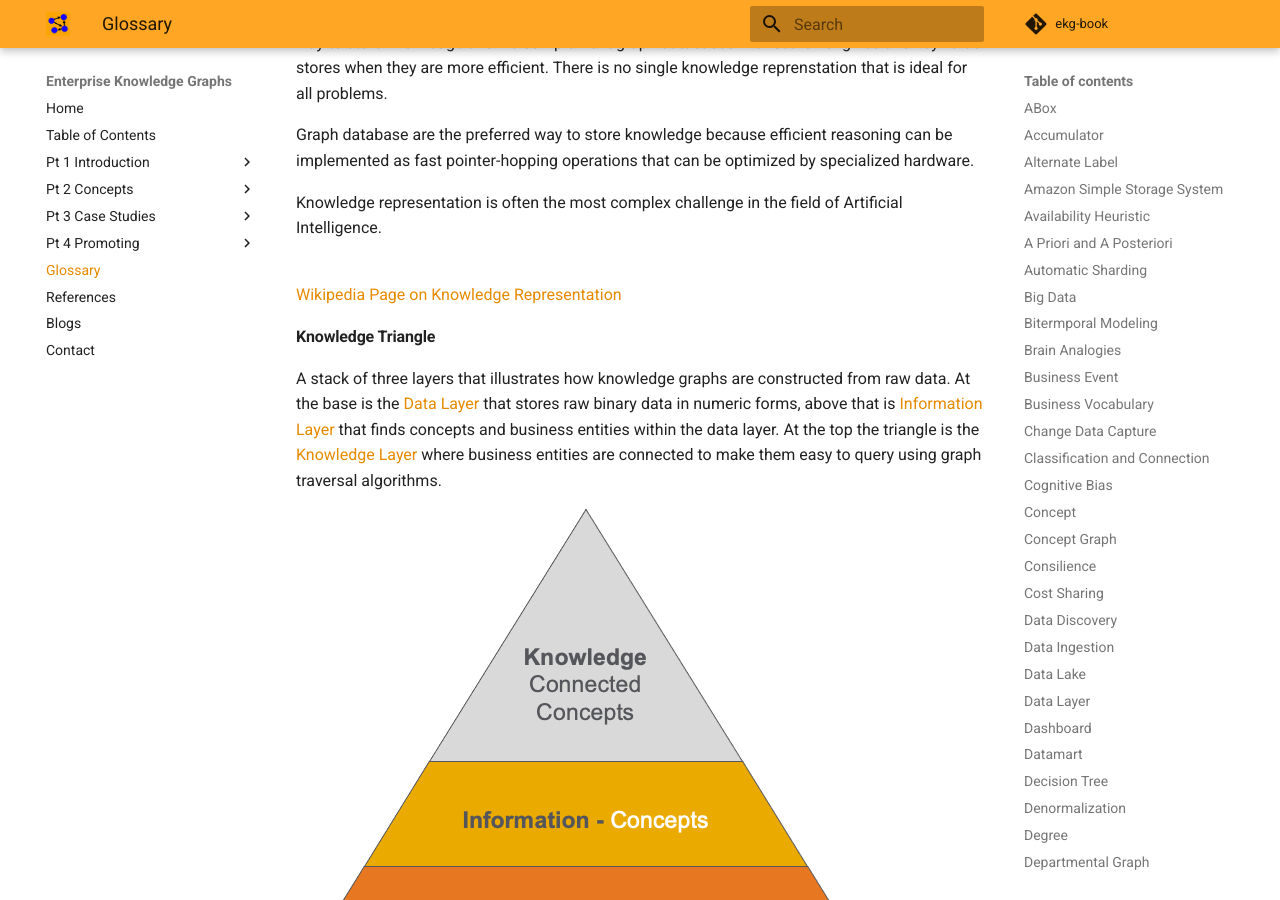
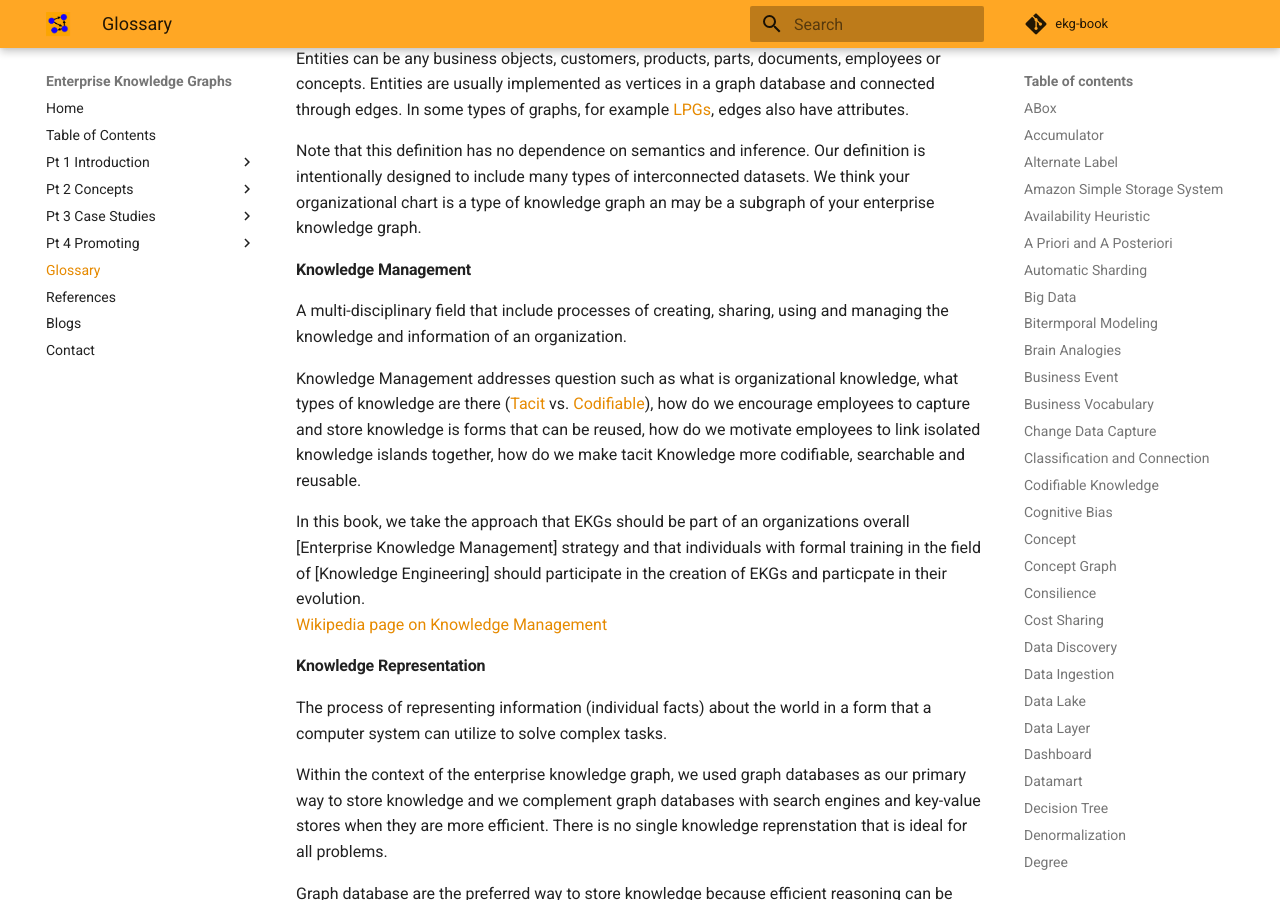
Before and after one commit to dmccreary/ekg-book, an MkDocs documentation site: the page built from docs/glossary.md, in a window 1280 px wide and 900 px high, scrolled down 13781 px. Built offline with MkDocs 1.6.1 and Material for MkDocs 9.7.7, drawn with Linux system fonts in a browser that asks for light colours; comment, search, counter and statistics services are not loaded; some of the changed text lies outside the part shown.

Commit message:
updated content

```diff
--- a/docs/glossary.md
+++ b/docs/glossary.md
@@ -81,6 +81,16 @@
 #### Classification and Connection
 Within the [data enrichment](#enrichment) pattern there are two distinct phases.  The first step is to take raw binary and numeric data streams and classify it according to the concept types in our knowledge graph.  Once we have business entities identified we next need to connect our business entities together using the context around them in the data.  These steps are called classification and connection.
 <br/>See also: [Knowledge Triangle](#knowledge-triangle)
+
+#### Codifiable Knowledge
+Knowledge that can be captured in machine readable formats such as taxonomies, ontologies, rules or decision trees and reused across an enterprise.
+
+Codifiable knowledge is contrasted to [Tacit Knowledge](#tacit-knowledge) that can not easily be converted into machine readable forms and shared with others.  The process of converting tacit knowledge to codifiable knowledge is part of the field of [Knowledge Engineering](#knowledge-engineering) and [Knowledge Architecture](#knowledge-architecture).
+
+Within an EKG, our focus is how to model and store codifiable knowledge in terms of graph structures such as taxonomies, ontologies and decision trees.
+
+<br/>Also known as: Explicit Knowledge
+<br/>[Wikipedia page on Explicit Knowledge](https://en.wikipedia.org/wiki/Explicit_knowledge)
 
 #### Cognitive Bias
 A systematic pattern of deviation from norm or rationality in judgment.
@@ -340,6 +350,14 @@
 
 Note that this definition has no dependence on semantics and inference.  Our definition is intentionally designed to include many types of interconnected datasets.  We think your organizational chart is a type of knowledge graph an may be a subgraph of your enterprise knowledge graph.
 
+#### Knowledge Management
+A multi-disciplinary field that include processes of creating, sharing, using and managing the knowledge and information of an organization.
+
+Knowledge Management addresses question such as what is organizational knowledge, what types of knowledge are there ([Tacit](#tacit-knowledge) vs. [Codifiable](#codifiable-knowledge)), how do we encourage employees to capture and store knowledge is forms that can be reused, how do we motivate employees to link isolated knowledge islands together, how do we make tacit Knowledge more codifiable, searchable and reusable.
+
+In this book, we take the approach that EKGs should be part of an organizations overall [Enterprise Knowledge Management] strategy and that individuals with formal training in the field of [Knowledge Engineering] should participate in the creation of EKGs and particpate in their evolution.
+<br/>[Wikipedia page on Knowledge Management](https://en.wikipedia.org/wiki/Knowledge_management)
+
 #### Knowledge Representation
 The process of representing information (individual facts) about the world in a form that a computer system can utilize to solve complex tasks.
 
@@ -491,6 +509,14 @@
 #### Systems Thinking
 A way of looking at problems in terms of components that interact with each other over time using direct connections, indirection connections and both positive and negative feedback cycles.  Systems Thinking forces us to think broadly about how our enterprise knowledge graphs interact with external systems.  Systems thinking also helps us see the unintended consequences of our actions.
 
+#### Tacit Knowledge
+A type of knowledge that is difficult to codify in terms of a machine readable artifacts that can be reused across an enterprise.  Tacit knowledge is difficult to transfer from one person to another person by means of writing or verbalizing.
+
+Understanding what tacit knowledge is developing strategies to convert it to codifiable knowledge is a key areas of research in the fields of [Knowledge Management](#knowledge-management) and [Knowledge Engineering](#knowledge-engieering).
+
+<br/>See also: [Codifiable Knowledge](#codifiable-knowledge)
+<br/>[Wikipedia Page on Tacit Knowledge](https://en.wikipedia.org/wiki/Tacit_knowledge)
+
 #### TBox
 A "terminological component" or terminology [Concept](#concept) associated with a set of facts assertions (ABox statements) of a knowledge graph.
 
```
Also changed, not shown: docs/concepts/graph-modeling.md (+3 -0 lines), docs/table-of-contents.md (+1 -1 lines), 2 other files.
